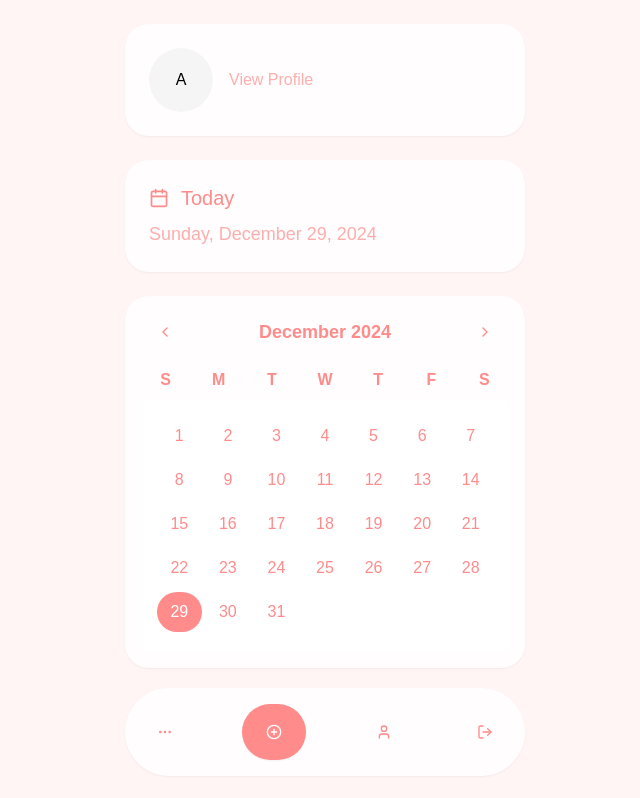
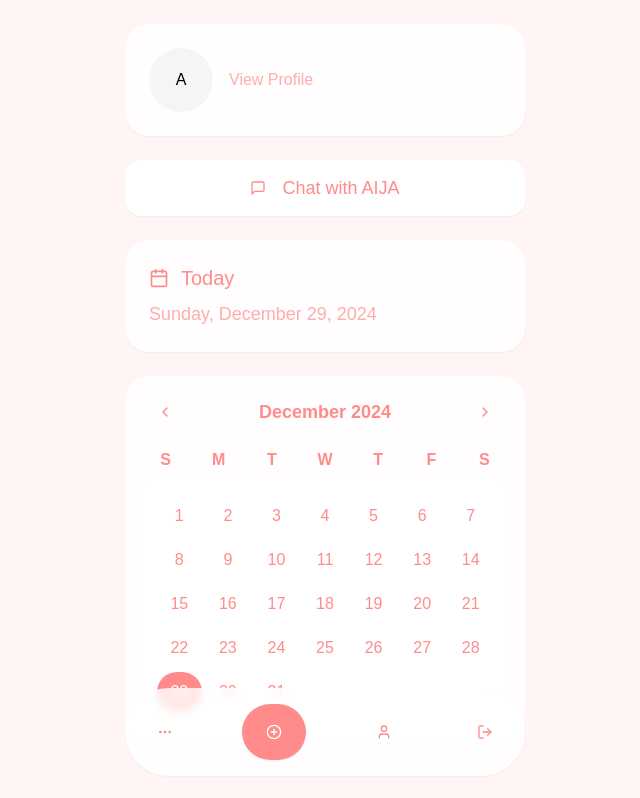
Before and after one commit to cezro/AIJA, a Next.js app: page /screens/Home in a window 1280 px wide. Shown: the whole page, without its empty margins (315-955 px from the left). Built offline with nearby package versions, Linux system fonts and the light colour scheme; no server answers.

Commit message:
[Fix] Home nav to chat

```diff
--- a/app/screens/Home/page.tsx
+++ b/app/screens/Home/page.tsx
@@ -17,6 +17,7 @@ import {
   MoreHorizontal,
   X,
   BookOpen,
+  MessageSquare,
 } from "lucide-react";
 import { Avatar, AvatarFallback, AvatarImage } from "@/components/ui/avatar";
 import { Button } from "@/components/ui/button";
@@ -87,6 +88,10 @@ export default function Home() {
     router.push(`/screens/Journal/${date}`);
   }
 
+  function handleNavigateToAIChat() {
+    router.push("/screens/AIChat");
+  }
+
   return (
     <div className="min-h-screen bg-[#FFF5F5]">
       <div className="max-w-md mx-auto p-6 space-y-6">
@@ -111,6 +116,21 @@ export default function Home() {
               </div>
             </div>
           </Link>
+        </motion.div>
+
+        <motion.div
+          initial={{ opacity: 0, y: 10 }}
+          animate={{ opacity: 1, y: 0 }}
+          transition={{ delay: 0.1 }}
+          className=""
+        >
+          <Button
+            onClick={handleNavigateToAIChat}
+            className="w-full h-14 text-lg bg-white hover:bg-white/90 text-[#FF8B8B] rounded-2xl shadow-sm"
+          >
+            <MessageSquare className="mr-2 h-5 w-5" />
+            Chat with AIJA
+          </Button>
         </motion.div>
 
         <motion.div
@@ -188,7 +208,7 @@ export default function Home() {
                 initial={{ opacity: 0, y: 20 }}
                 animate={{ opacity: 1, y: 0 }}
                 exit={{ opacity: 0, y: 20 }}
-                className="absolute bottom-full left-0 right-0 mb-2 p-4 bg-white/80 backdrop-blur-sm rounded-2xl shadow-lg"
+                className="absolute bottom-full left-0 right-0 mb-2 p-4 bg-white/80 backdrop-blur-sm rounded-2xl shadow-lg mx-12"
               >
                 <div className="grid grid-cols-2 gap-4">
                   <Link href="/screens/MoodChart">
```
